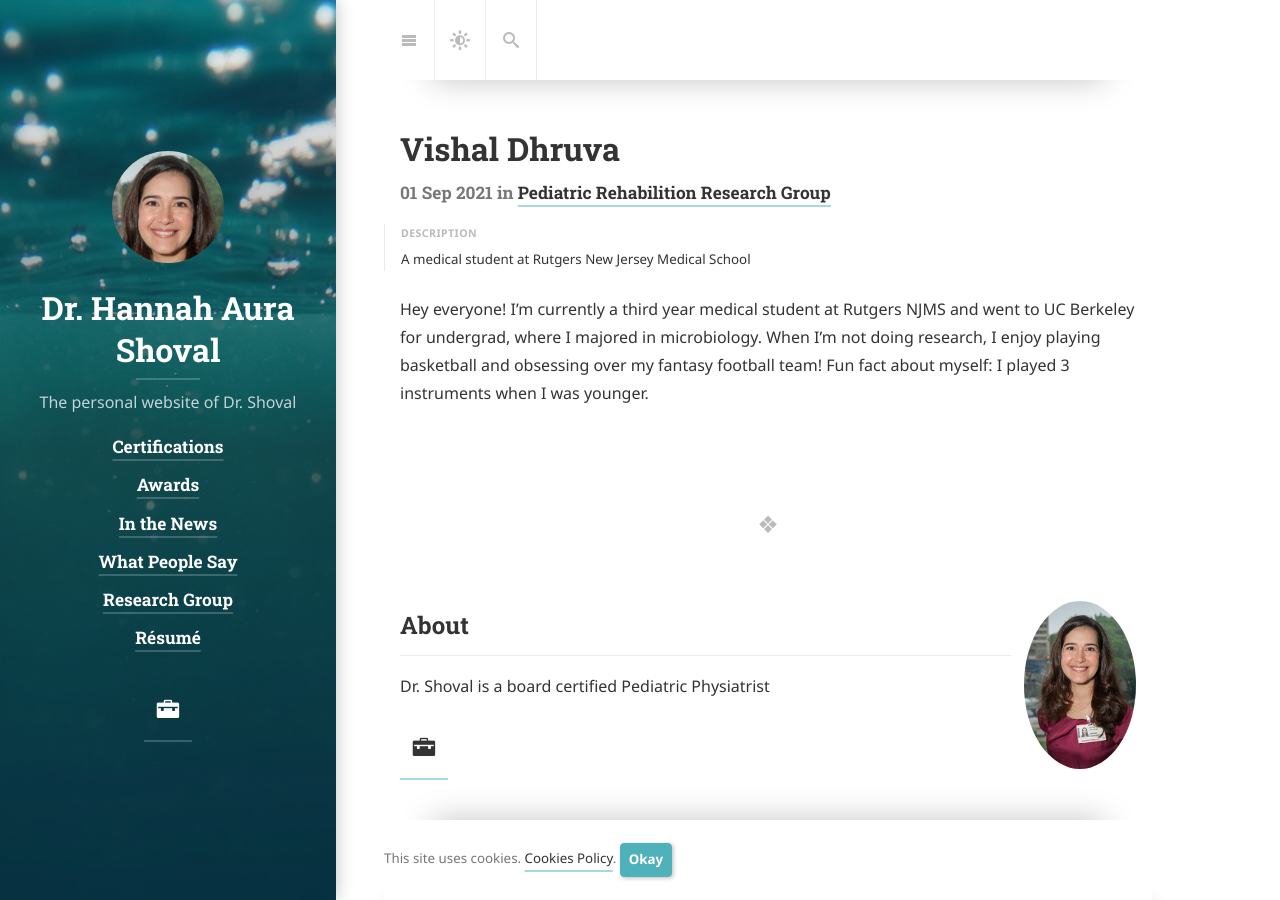
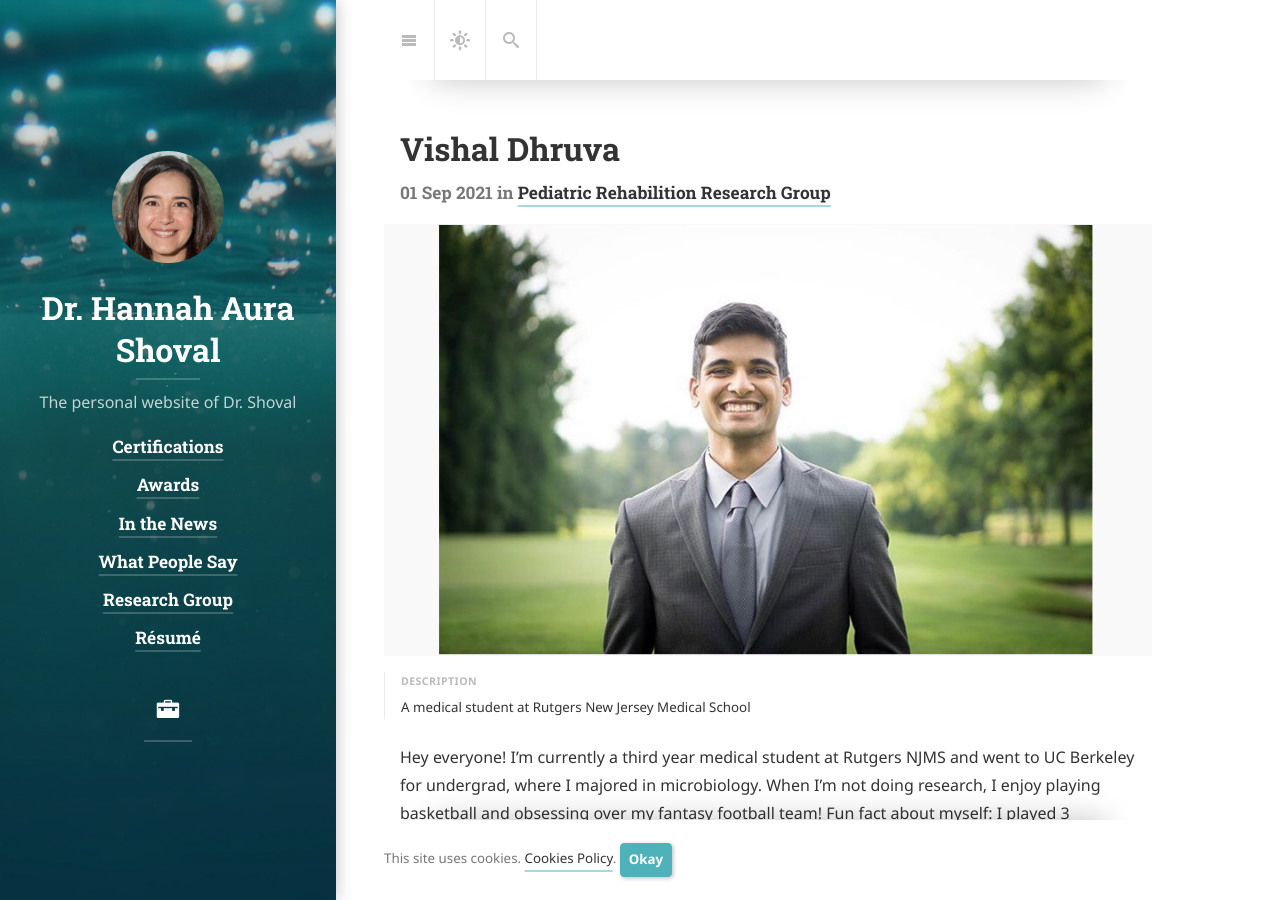
Before and after one commit to physiatry/physiatry.github.io, a Jekyll site: the page built from mentoring/_posts/2021-09-01-vishal-dhruva.md, in a window 1280 px wide and 900 px high. Built offline with Jekyll 4.4.1, drawn with Linux system fonts in a browser that asks for light colours; cached includes are drawn as plain includes; nearby versions of some CDN libraries; some web fonts are replaced; library files that are not in the unit come from our copies.

Commit message:
Add a picture for vishal

```diff
--- a/mentoring/_posts/2021-09-01-vishal-dhruva.md
+++ b/mentoring/_posts/2021-09-01-vishal-dhruva.md
@@ -4,6 +4,8 @@ title: Vishal Dhruva
 description: >
   A medical student at Rutgers New Jersey Medical School
 sitemap: false
+image:
+  path: /assets/img/mentoring/vishal_dhruva.png
 ---
 
 Hey everyone! I’m currently a third year medical student at Rutgers
```
Also changed, not shown: assets/img/mentoring/vishal_dhruva.png (added).
